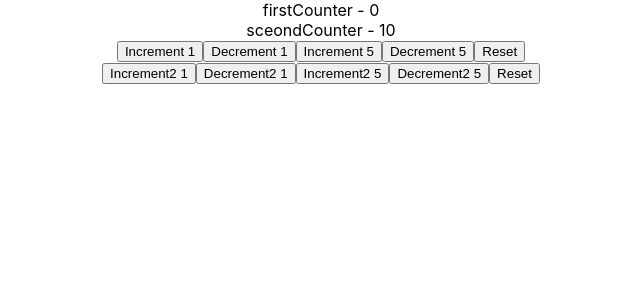
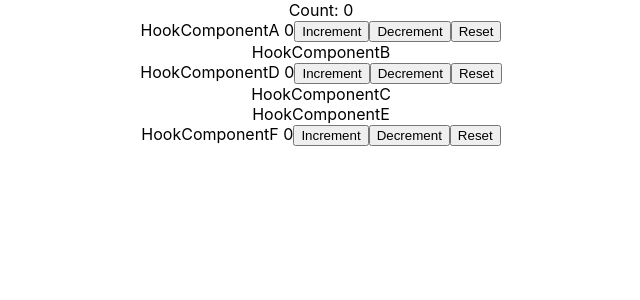
Before and after one commit to PlanZGit/ReactHook, a React (Create React App) app in the folder my-app/: page / in a window 1280 px wide. Shown: the top 300 px of the page, without its empty margins (319-959 px from the left). Built offline with nearby package versions, Linux system fonts and the light colour scheme.

Commit message:
useReducer & useContext HookComponentA,B,C,D,E,F

```diff
--- a/my-app/src/App.js
+++ b/my-app/src/App.js
@@ -1,8 +1,12 @@
-import React from "react";
+import React, { useReducer, useContext } from "react";
 import "./App.css";
+import HookComponentA from "./components/HookComponentA";
+import HookComponentB from "./components/HookComponentB";
+import HookComponentC from "./components/HookComponentC";
+// import CounterThree from "./components/CounterThree";
 // import ComponentC from "./components/ComponentC";
 // import CounterOne from "./components/CounterOne";
-import CounterTwo from "./components/CounterTwo";
+// import CounterTwo from "./components/CounterTwo";
 // import DataFetching from "./components/DataFetching";
 // import MouseContainer from "./components/MouseContainer";
 // import ClassCounterOne from "./components/ClassCounterOne";
@@ -20,7 +24,24 @@ import CounterTwo from "./components/CounterTwo";
 // export const UserContext = React.createContext();
 // export const ChannelContext = React.createContext();
 
+export const CountContext = React.createContext();
+const initialState = 0;
+const reducer = (state, action) => {
+  switch (action) {
+    case "increment":
+      return state + 1;
+    case "decrement":
+      return state - 1;
+    case "reset":
+      return initialState;
+    default:
+      return state;
+  }
+};
+
 function App() {
+  const [count, dispatch] = useReducer(reducer, initialState);
+
   return (
     <div className="App">
       {/* <ClassCounter></ClassCounter> */}
@@ -42,7 +63,19 @@ function App() {
         </ChannelContext.Provider>
       </UserContext.Provider> */}
       {/* <CounterOne /> */}
-      <CounterTwo />
+      {/* <CounterTwo /> */}
+      {/* <CounterThree /> */}
+
+      <CountContext.Provider
+        value={{ countState: count, countDispatch: dispatch }}
+      >
+        <div>
+          Count: {count}
+          <HookComponentA />
+          <HookComponentB />
+          <HookComponentC />
+        </div>
+      </CountContext.Provider>
     </div>
   );
 }
--- /dev/null
+++ b/my-app/src/components/CounterThree.js
@@ -0,0 +1,37 @@
+import React, { useReducer } from "react";
+
+const initialState = 0;
+const reducer = (state, action) => {
+  switch (action) {
+    case "increment":
+      return state + 1;
+    case "decrement":
+      return state - 1;
+    case "reset":
+      return initialState;
+    default:
+      return state;
+  }
+};
+
+function CounterThree() {
+  const [count, dispatch] = useReducer(reducer, initialState);
+  const [countTwo, dispatchTwo] = useReducer(reducer, initialState);
+
+  return (
+    <div>
+      <div>Count - {count}</div>
+      <button onClick={() => dispatch("increment")}>Increment</button>
+      <button onClick={() => dispatch("decrement")}>Decrement</button>
+      <button onClick={() => dispatch("reset")}>Reset</button>
+      <div>
+        <div>CountTwo - {countTwo}</div>
+        <button onClick={() => dispatchTwo("increment")}>Increment</button>
+        <button onClick={() => dispatchTwo("decrement")}>Decrement</button>
+        <button onClick={() => dispatchTwo("reset")}>Reset</button>
+      </div>
+    </div>
+  );
+}
+
+export default CounterThree;
--- /dev/null
+++ b/my-app/src/components/HookComponentA.js
@@ -0,0 +1,20 @@
+import React, { useContext } from "react";
+import { CountContext } from "../App";
+
+function HookComponentA() {
+  const countContext = useContext(CountContext);
+  return (
+    <div>
+      HookComponentA {countContext.countState}
+      <button onClick={() => countContext.countDispatch("increment")}>
+        Increment
+      </button>
+      <button onClick={() => countContext.countDispatch("decrement")}>
+        Decrement
+      </button>
+      <button onClick={() => countContext.countDispatch("reset")}>Reset</button>
+    </div>
+  );
+}
+
+export default HookComponentA;
--- /dev/null
+++ b/my-app/src/components/HookComponentB.js
@@ -0,0 +1,12 @@
+import React from "react";
+import HookComponentD from "./HookComponentD";
+
+function HookComponentB() {
+  return (
+    <div>
+      HookComponentB <HookComponentD />
+    </div>
+  );
+}
+
+export default HookComponentB;
--- /dev/null
+++ b/my-app/src/components/HookComponentC.js
@@ -0,0 +1,12 @@
+import React from "react";
+import HookComponentE from "./HookComponentE";
+
+function HookComponentC() {
+  return (
+    <div>
+      HookComponentC <HookComponentE />
+    </div>
+  );
+}
+
+export default HookComponentC;
--- /dev/null
+++ b/my-app/src/components/HookComponentD.js
@@ -0,0 +1,20 @@
+import React, { useContext } from "react";
+import { CountContext } from "../App";
+
+function HookComponentD() {
+  const countContext = useContext(CountContext);
+  return (
+    <div>
+      HookComponentD {countContext.countState}
+      <button onClick={() => countContext.countDispatch("increment")}>
+        Increment
+      </button>
+      <button onClick={() => countContext.countDispatch("decrement")}>
+        Decrement
+      </button>
+      <button onClick={() => countContext.countDispatch("reset")}>Reset</button>
+    </div>
+  );
+}
+
+export default HookComponentD;
--- /dev/null
+++ b/my-app/src/components/HookComponentE.js
@@ -0,0 +1,12 @@
+import React from "react";
+import HookComponentF from "./HookComponentF";
+
+function HookComponentE() {
+  return (
+    <div>
+      HookComponentE <HookComponentF />
+    </div>
+  );
+}
+
+export default HookComponentE;
--- /dev/null
+++ b/my-app/src/components/HookComponentF.js
@@ -0,0 +1,20 @@
+import React, { useContext } from "react";
+import { CountContext } from "../App";
+
+function HookComponentF() {
+  const countContext = useContext(CountContext);
+  return (
+    <div>
+      HookComponentF {countContext.countState}
+      <button onClick={() => countContext.countDispatch("increment")}>
+        Increment
+      </button>
+      <button onClick={() => countContext.countDispatch("decrement")}>
+        Decrement
+      </button>
+      <button onClick={() => countContext.countDispatch("reset")}>Reset</button>
+    </div>
+  );
+}
+
+export default HookComponentF;
```
Also changed, not shown: 2 other files (tests, documents, lock files or other folders).
